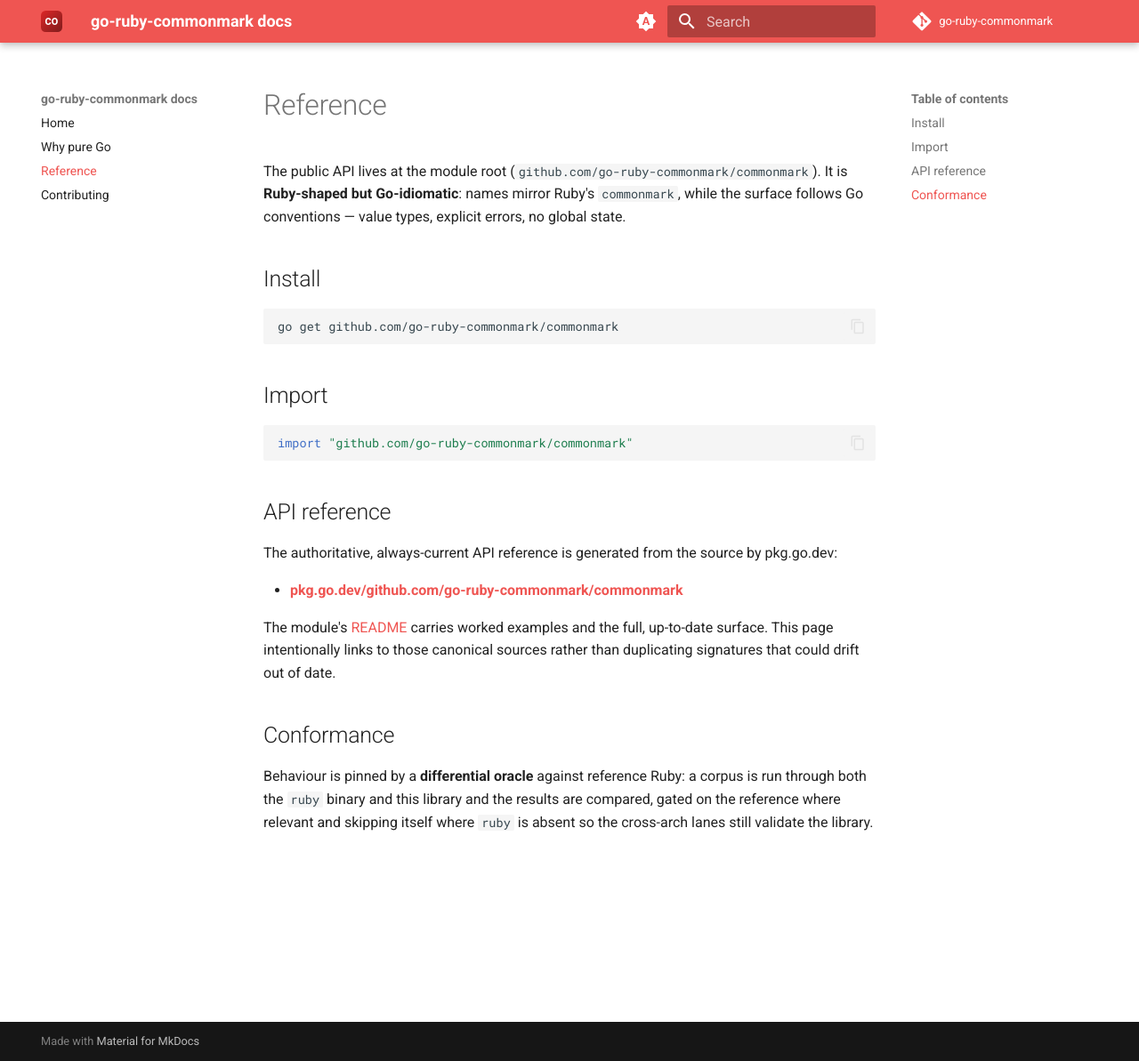
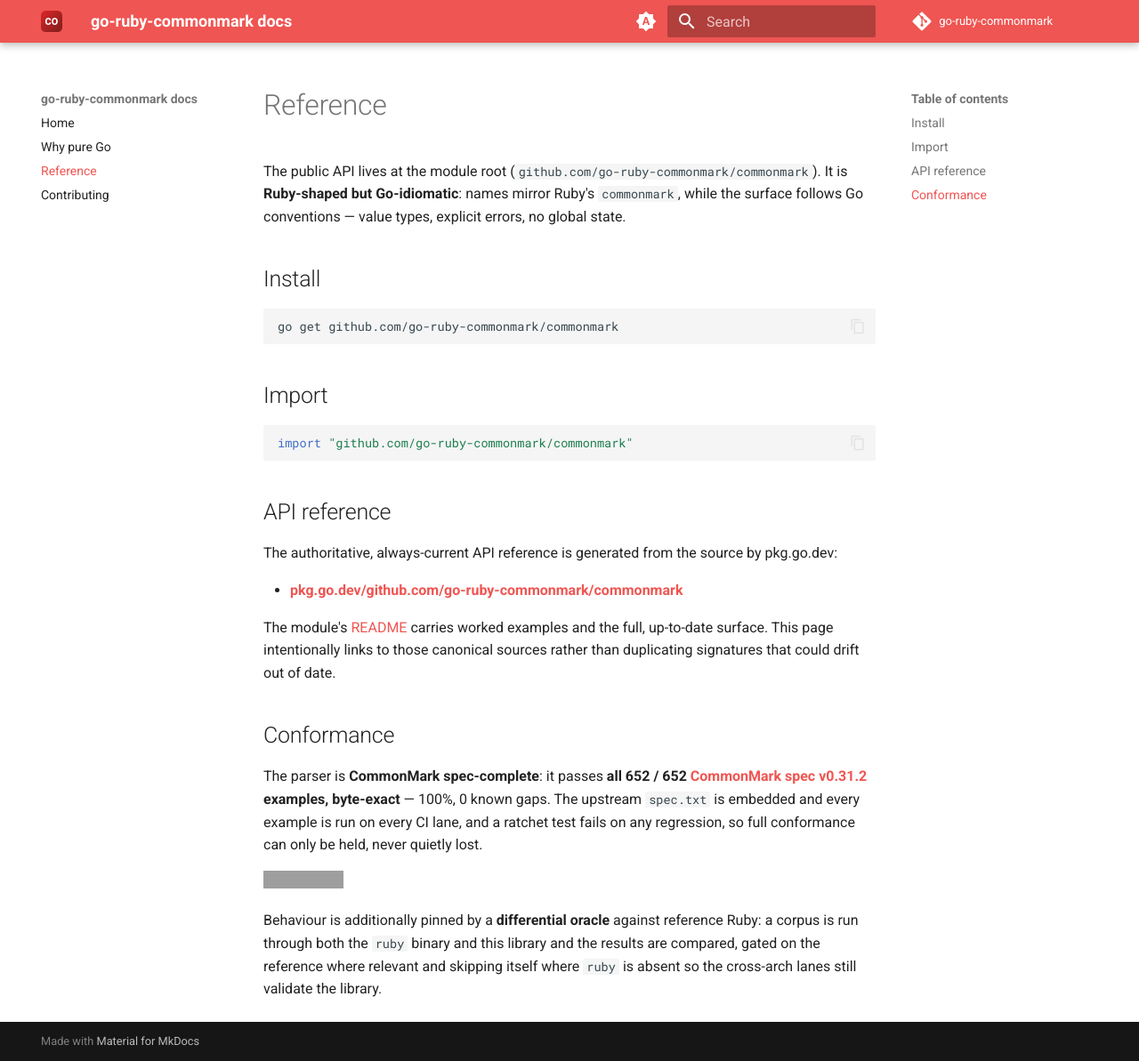
Before and after one commit to go-ruby-commonmark/docs, an MkDocs documentation site: the page built from docs/reference.md, in a window 1280 px wide and 1193 px high. Shown: the whole window at 89% size. Built offline with MkDocs 1.6.1 and Material for MkDocs 9.7.7, drawn with Linux system fonts in a browser that asks for light colours; the version menu is left out; grey boxes are pictures that could not be loaded.

Commit message:
docs: state CommonMark spec-completeness (652/652 v0.31.2, byte-exact) (#5)
The commonmark parser now passes all 652/652 CommonMark spec v0.31.2
examples byte-exact. Update the docs:

- index.md status admonition now leads with spec-completeness;
- reference.md Conformance section states 652/652 byte-exact and adds a
  static spec-conformance badge, keeping the differential-oracle note.

Verified: mkdocs build is clean; the badge renders as <a><img> and no
literal Markdown leaks.

Co-authored-by: Claude Opus 4.8 <noreply@anthropic.com>

```diff
--- a/docs/reference.md
+++ b/docs/reference.md
@@ -29,7 +29,15 @@ canonical sources rather than duplicating signatures that could drift out of dat
 
 ## Conformance
 
-Behaviour is pinned by a **differential oracle** against reference Ruby: a corpus
-is run through both the `ruby` binary and this library and the results are compared,
-gated on the reference where relevant and skipping itself where `ruby` is absent so
-the cross-arch lanes still validate the library.
+The parser is **CommonMark spec-complete**: it passes **all 652 / 652
+[CommonMark spec v0.31.2](https://spec.commonmark.org/0.31.2/) examples,
+byte-exact** — 100%, 0 known gaps. The upstream `spec.txt` is embedded and every
+example is run on every CI lane, and a ratchet test fails on any regression, so
+full conformance can only be held, never quietly lost.
+
+[![CommonMark spec v0.31.2 652/652](https://img.shields.io/badge/CommonMark_spec_v0.31.2-652%2F652-1a7f37)](https://spec.commonmark.org/0.31.2/)
+
+Behaviour is additionally pinned by a **differential oracle** against reference
+Ruby: a corpus is run through both the `ruby` binary and this library and the
+results are compared, gated on the reference where relevant and skipping itself
+where `ruby` is absent so the cross-arch lanes still validate the library.
```
Also changed, not shown: docs/index.md (+6 -4 lines).
